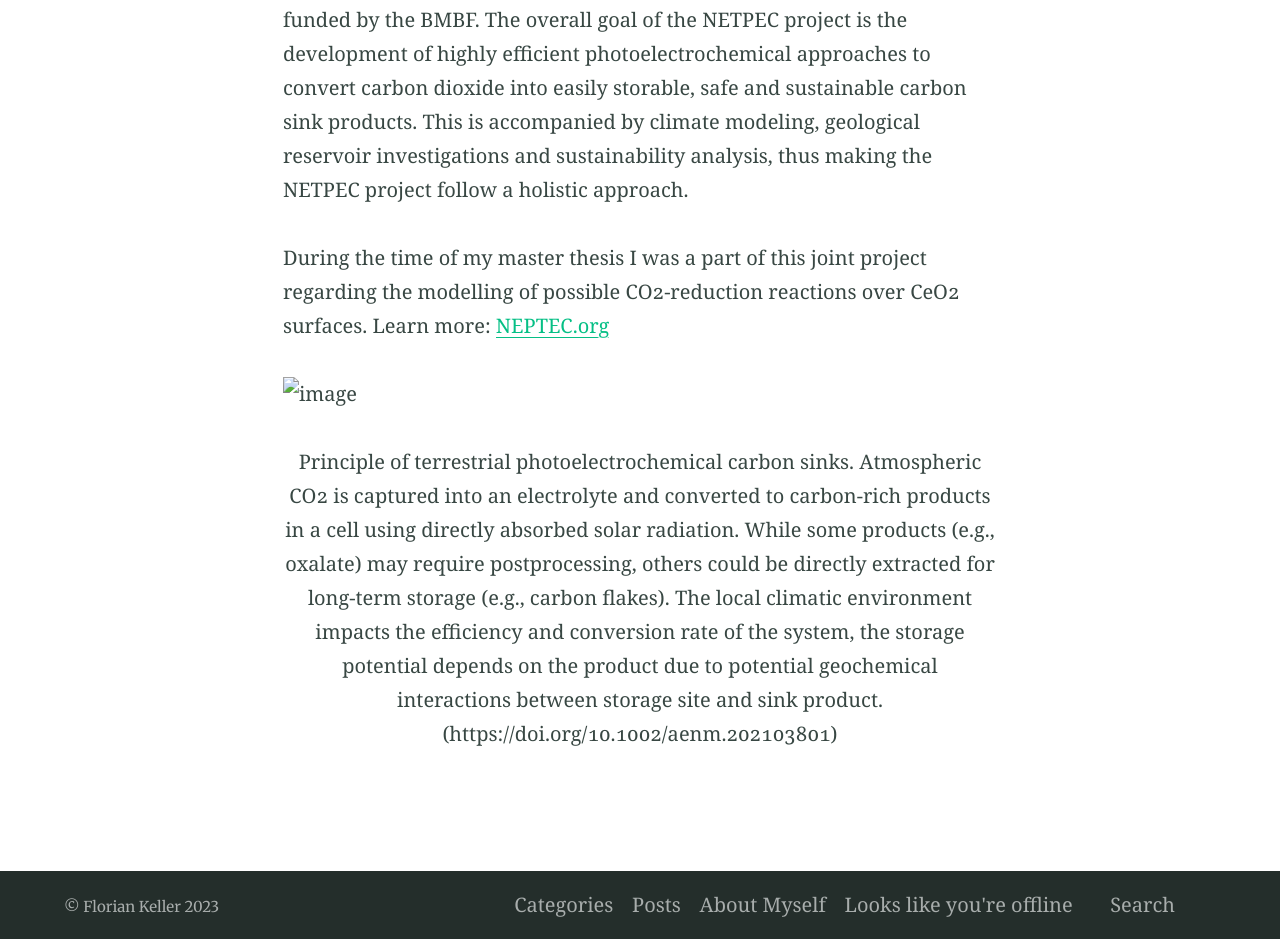
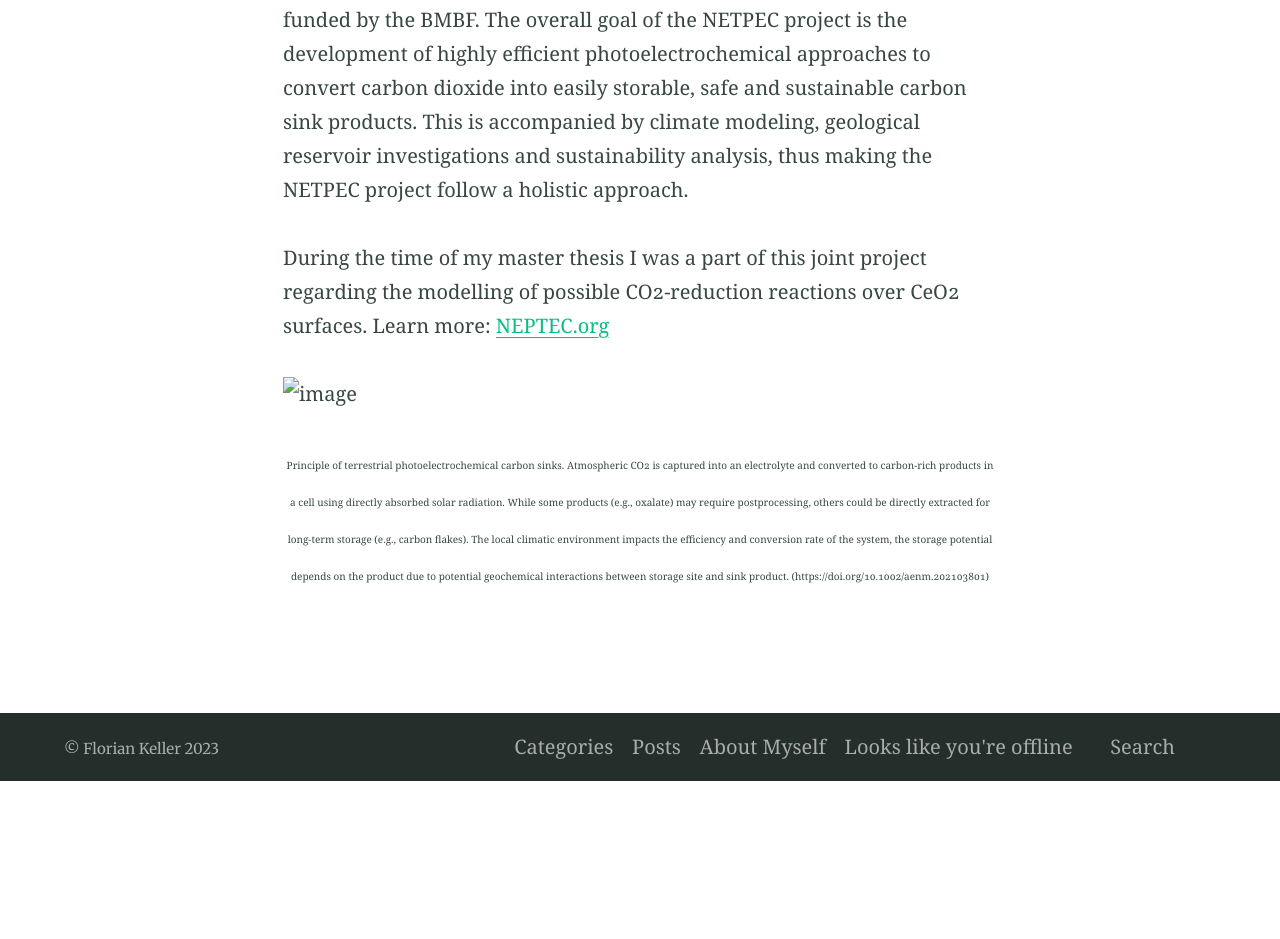
Before and after one commit to FlorianMKeller/Fkeller1, a Jekyll site: the page built from projects.md, in a window 1280 px wide. Shown: the part 934-1873 px from the top of the page. Built offline with Jekyll 4.4.1, drawn with Linux system fonts in a browser that asks for light colours; after the commit the page ends 1715 px from its top, so only the background shows below that.

Commit message:
Update projects.md

```diff
--- a/projects.md
+++ b/projects.md
@@ -22,10 +22,10 @@ NETPEC stands for “**N**egative **E**mission **T**echnologies based on **P**ho
 During the time of my master thesis I was a part of this joint project regarding the modelling of possible CO2-reduction reactions over CeO2 surfaces.
 Learn more:   [NEPTEC.org](https://netpec.org/ "Link")
 
-![image](assets/logos/NETPEC-description.png){: align="center"}{: width="75%" }
+![image](assets/logos/NETPEC-description.png){: align="center"}{: width="100%" }
 
-<p align="center">
+<p align="center"><font size="1">
   Principle of terrestrial photoelectrochemical carbon sinks. Atmospheric CO2 is captured into an electrolyte and converted to carbon-rich products in a cell using directly absorbed solar radiation. While some products (e.g., oxalate) may require postprocessing, others could be directly extracted for long-term storage (e.g., carbon flakes). The local climatic environment impacts the efficiency and conversion rate of the system, the storage potential depends on the product due to potential geochemical interactions between storage site and sink product.
 (https://doi.org/10.1002/aenm.202103801)
-</p>
+  </font></p>
 &emsp;
```
